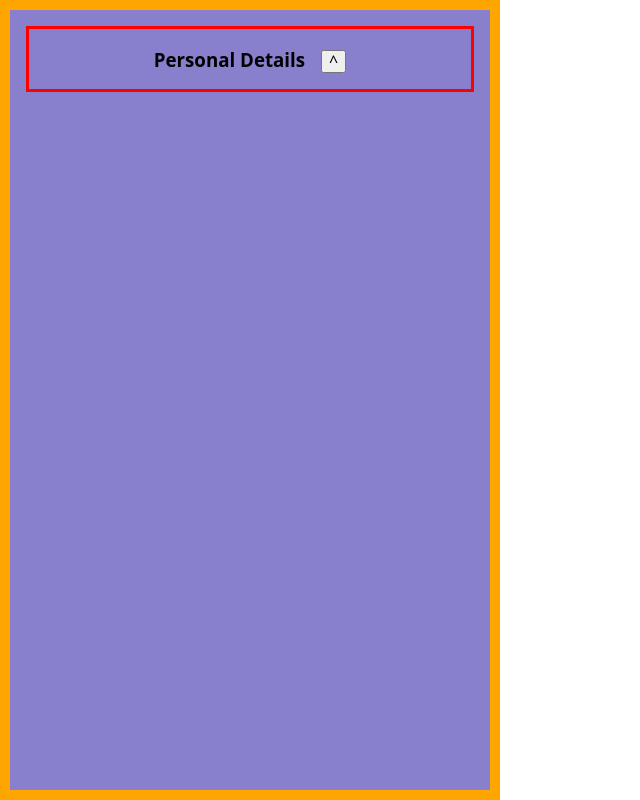
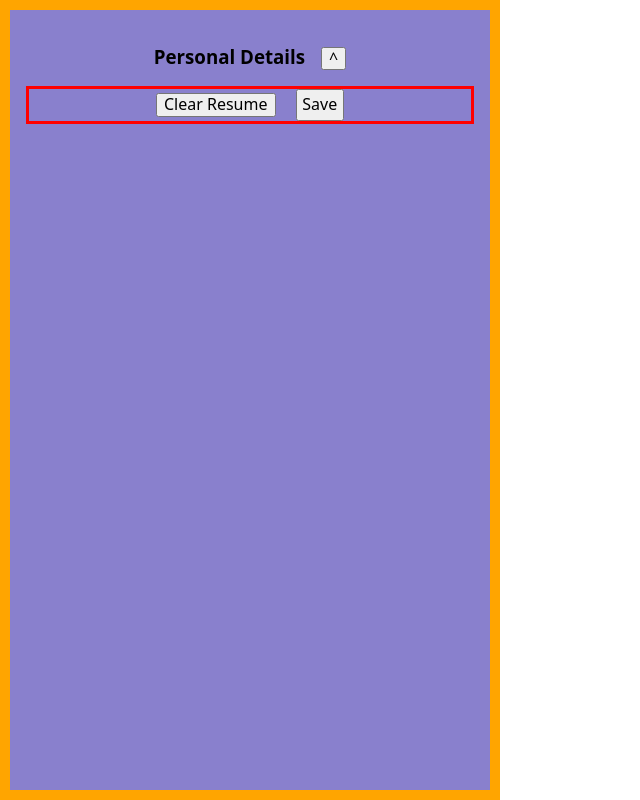
Before and after one commit to seba3510/cv-application, a React (Vite) app: page / in a window 1280 px wide. Shown: the whole page, without its empty margins (0-640 px from the left). Built offline with nearby package versions, Linux system fonts and the light colour scheme.

Commit message:
refactor: Declare variables for frequently used CSS properties

```diff
--- a/src/App.jsx
+++ b/src/App.jsx
@@ -34,13 +34,37 @@ import {
 
 import {
 	Sidebar
-} from "./components/atoms/Sidebar.jsx";
+} from "./components/organisms/Sidebar.jsx";
 
 //==============================================================
 
 import {
 	FormControl
 } from "./components/organisms/FormControl.jsx";
+
+//==============================================================
+
+import {
+	Container
+} from "./components/molecules/Container.jsx";
+
+//==============================================================
+
+import {
+	Resume
+} from "./components/organisms/Resume.jsx";
+
+//==============================================================
+
+import {
+	HeadingOne
+} from "./components/atoms/HeadingOne.jsx";
+
+//==============================================================
+
+import {
+	Paragraph
+} from "./components/atoms/Paragraph.jsx";
 
 //==============================================================
 
@@ -75,6 +99,15 @@ function App() {
 
 	//==================================================================
 
+	const [
+		showResume,
+		setShowResume
+	] = useState(
+		false
+	);
+
+	//==================================================================
+
 	function toggleDisplay() {
 
 		const isShown =
@@ -102,7 +135,9 @@ function App() {
 			"The section was hidden."
 		);
 
-	} // handleClick()
+		return;
+
+	} // toggleDisplay()
 
 	//==================================================================
 
@@ -161,16 +196,103 @@ function App() {
 
 	//==================================================================
 
+	function submitForm(event) {
 
+		try {
+
+			event.preventDefault();
+
+			const inputField =
+				event.target.name;
+
+			const inputValue =
+				event.target.value
+
+			setForm({
+				...form,
+				[inputField]: inputValue
+			});
+
+			const formElem =
+				event.target;
+
+			console.log(
+				formElem
+			);
+
+
+			setShowResume(
+				true
+			);
+
+			formElem.reset();
+
+			formElem[1].disabled =
+				true;
+
+			formElem[2].disabled =
+				true;
+
+			formElem[3].disabled =
+				true;
+
+
+
+			console.log("Input Values Cleared..");
+
+			console.log(form);
+
+			console.log(formElem)
+
+
+		} // try
+
+		catch (error) {
+
+			alert(error);
+
+		} // catch
+
+	} // submitForm()
+
+	//==================================================================
+
+	function displayResume() {
+
+		return (
+			<Resume>
+				<Header>
+					<HeadingOne>
+						{form.fullName}
+					</HeadingOne>
+
+					<Container>
+						<Paragraph>
+							{form.email}
+						</Paragraph>
+
+						<Paragraph>
+							{form.phoneNumber}
+						</Paragraph>
+					</Container>
+				</Header>
+			</Resume>
+		);
+
+	} // displayResume()
+
+	//==================================================================
 
 	return (
 
+		<Container className={"wrapper"}>
+
 			<Sidebar>
-			<Form>
+				<Form onSubmit={submitForm}>
 
 					<Section className="personalDetails">
 						<Header>
-						<h1>Personal Details</h1>
+							<HeadingOne>Personal Details</HeadingOne>
 							<Button type="button" onClick={toggleDisplay}>
 								^
 							</Button>
@@ -180,9 +302,27 @@ function App() {
 							displayPersonalDetails()
 						}
 					</Section>
+
+					<Container className={"btnsContainer"}>
+
+						<Button type={"button"}>
+							Clear Resume
+						</Button>
+
+						<Button type={"submit"}>
+							Save
+						</Button>
+
+					</Container>
+
 				</Form>
+
 			</Sidebar>
 
+			{(showResume) &&
+				displayResume()}
+
+		</Container>
 	);
 
 } // App()
--- /dev/null
+++ b/src/components/atoms/HeadingOne.jsx
@@ -0,0 +1,13 @@
+function HeadingOne({ children }) {
+
+	return (
+		<h1>
+			{children}
+		</h1>
+	);
+
+} // HeadingOne()
+
+//==================================================================
+
+export { HeadingOne };
--- a/src/components/atoms/Input.jsx
+++ b/src/components/atoms/Input.jsx
@@ -1,6 +1,5 @@
 function Input({
 	type,
-	value,
 	onChange,
 	name,
 	id
@@ -9,7 +8,6 @@ function Input({
 	return (
 		<input
 			type={type}
-			value={value}
 			name={name}
 			id={id}
 			onChange={onChange}
--- /dev/null
+++ b/src/components/atoms/Paragraph.jsx
@@ -0,0 +1,13 @@
+function Paragraph({ children }) {
+
+	return (
+		<p>
+			{children}
+		</p>
+	);
+
+} // Paragraph()
+
+//=======================================================
+
+export { Paragraph };
--- a/src/components/organisms/FormControl.jsx
+++ b/src/components/organisms/FormControl.jsx
@@ -21,7 +21,6 @@ function FormControl({
 	type,
 	id,
 	name,
-	value,
 	onChange
 }) {
 
@@ -36,7 +35,6 @@ function FormControl({
 					type={type}
 					id={id}
 					name={name}
-					value={value}
 					onChange={onChange}
 				/>
 			</Container>
--- /dev/null
+++ b/src/components/organisms/Resume.jsx
@@ -0,0 +1,13 @@
+function Resume({ children }) {
+
+	return (
+		<main>
+			{children}
+		</main>
+	);
+
+} // Resume()
+
+//=============================================
+
+export { Resume };
--- a/src/styles/App.css
+++ b/src/styles/App.css
@@ -1,7 +1,14 @@
-#root {
+:root {
+	--btn-cursor: pointer;
+	--flex-display: flex;
+	--flex-row: row;
+	--flex-column: column;
+}
+
+.wrapper {
 	display: grid;
 	/* grid-template-columns: minmax(100px, 300px) 1fr; */
-	grid-template-columns: minmax(200px, 500px) 1fr;
+	grid-template-columns: minmax(100px, 500px) 1fr;
 	grid-template-areas: "aside main";
 }
 
@@ -11,8 +18,8 @@ body {
 
 aside,
 form {
-	display: flex;
-	flex-direction: column;
+	display: var(--flex-display);
+	flex-direction: var(--flex-column);
 }
 
 aside {
@@ -30,17 +37,16 @@ form {
 }
 
 form .personalDetails {
-	display: flex;
-	flex-direction: column;
+	display: var(--flex-display);
+	flex-direction: var(--flex-column);
 	justify-content: center;
 	align-items: center;
-	border: 3px solid red;
 	padding-bottom: 1em;
 }
 
 form>.personalDetails>header {
-	display: flex;
-	flex-direction: row;
+	display: var(--flex-display);
+	flex-direction: var(--flex-row);
 	justify-content: center;
 	align-items: center;
 }
@@ -48,5 +54,26 @@ form>.personalDetails>header {
 form>.personalDetails button[type="button"] {
 	margin-left: 1em;
 	margin-top: 1.3em;
-	cursor: pointer;
+	cursor: var(--btn-cursor);
 }
+
+button[type="submit"] {
+	align-self: center;
+	padding: 0.3em;
+	cursor: var(--btn-cursor);
+}
+
+main>header {
+	background-color: rgb(14 55 78);
+	color: white;
+}
+
+aside .btnsContainer:last-child {
+	display: var(--flex-display);
+	flex-direction: var(--flex-row);
+	justify-content: center;
+	align-items: center;
+	gap: 20px;
+	border: 3px solid red;
+	cursor: var(--btn-cursor);
+}
```
Also changed, not shown: src/components/organisms/Sidebar.jsx (renamed from src/components/atoms/Sidebar.jsx). Lines whose indentation alone changed are shown as unchanged.
